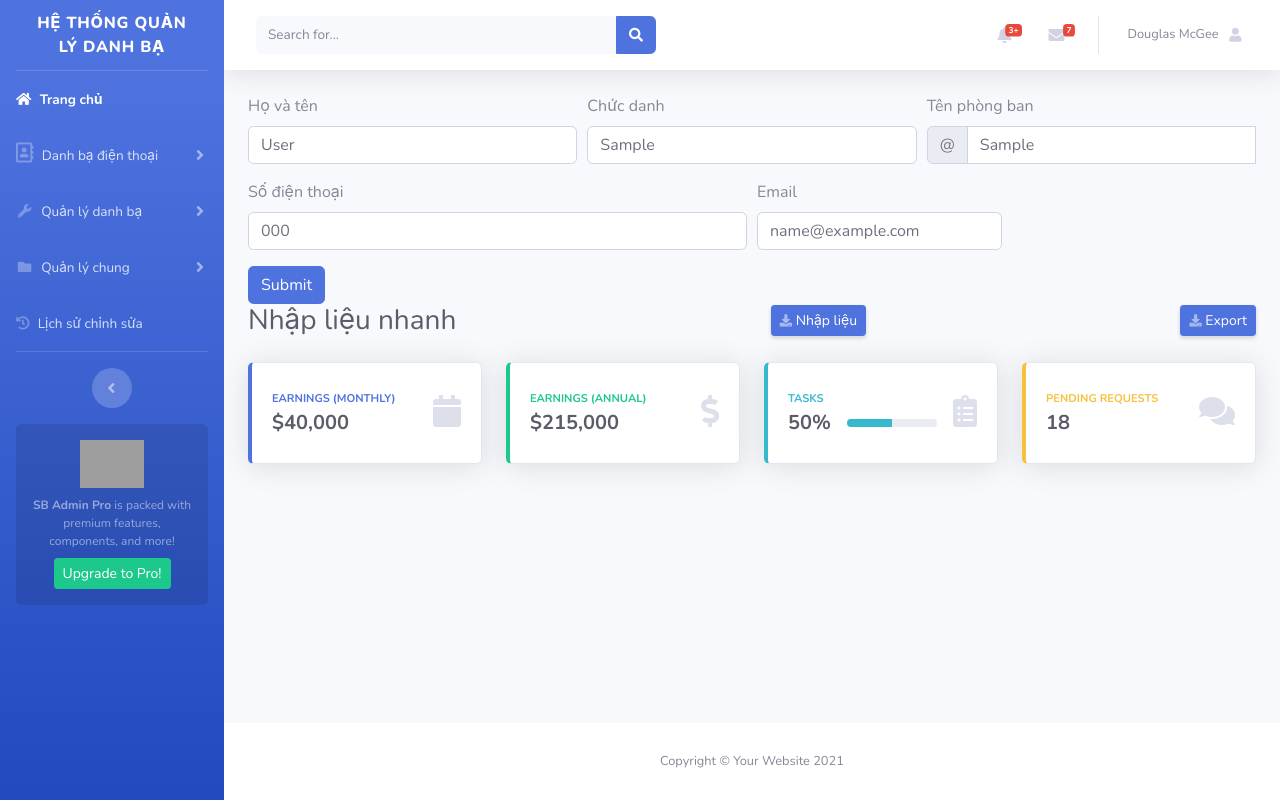
After one commit to hieudinhtrung/hieudtx02, a Django app: page /edit_contact/1 in a window 1280 px wide. The commit adds this page. Run offline with Django 3.2, Linux system fonts and the light colour scheme; tables that the repository leaves empty hold one stand-in row (values such as "Sample post"); some libraries are stand-ins or nearby versions; grey boxes are pictures that could not be loaded.

Commit message:
Edit_delete

```diff
--- /dev/null
+++ b/phonemanage/templates/list_contact/edit_contact.html
@@ -0,0 +1,76 @@
+{% extends 'dashboard/index.html' %}
+{% load static %}
+{% block extend_css %}
+
+<link href="{% static 'vendor/fontawesome-free/css/all.min.css' %}" rel="stylesheet" type="text/css">
+<link
+    href="https://fonts.googleapis.com/css?family=Nunito:200,200i,300,300i,400,400i,600,600i,700,700i,800,800i,900,900i"
+    rel="stylesheet">
+
+<!-- Custom styles for this template -->
+<link href="{% static 'css/sb-admin-2.min.css' %}" rel="stylesheet">
+
+<!-- Custom styles for this page -->
+<link href="{% static 'vendor/datatables/dataTables.bootstrap4.min.css' %}" rel="stylesheet">
+
+{% endblock %}
+
+{% block content_dashboard %}
+<form method="POST" action="{% url 'create_contact' %}"
+class="needs-validation" novalidate>
+    {% csrf_token %}
+    <div class="form-row">
+      <div class="col-md-4 mb-3">
+        <label for="validationTooltip01">Họ và tên</label>
+        <input type="text" class="form-control" name= "hovaten" id="validationTooltip01" placeholder="Your name" value="{{contact.fullname}}" required>
+        <div class="valid-tooltip">
+
+        </div>
+      </div>
+      <div class="col-md-4 mb-3">
+        <label for="validationTooltip02">Chức danh</label>
+        <input type="text" class="form-control" name= "chucdanh" id="validationTooltip02" placeholder="Position" value="{{contact.position}}" required>
+        <div class="valid-tooltip">
+
+        </div>
+      </div>
+      <div class="col-md-4 mb-3">
+        <label for="validationTooltipUsername">Tên phòng ban</label>
+        <div class="input-group">
+          <div class="input-group-prepend">
+            <span class="input-group-text" id="validationTooltipUsernamePrepend">@</span>
+          </div>
+          <input type="text" class="form-control" id="validationTooltipUsername" value="{{contact.department}}" name= "tenphongban" placeholder="department" aria-describedby="validationTooltipUsernamePrepend" required>
+          <div class="invalid-tooltip">
+
+          </div>
+        </div>
+      </div>
+    </div>
+    <div class="form-row">
+      <div class="col-md-6 mb-3">
+        <label for="validationTooltip03">Số điện thoại</label>
+        <input type="text" class="form-control" id="validationTooltip03"  value="{{contact.phone_number}}" name= "sodienthoai" placeholder="Phone number" required>
+        <div class="invalid-tooltip">
+
+        </div>
+      </div>
+      <div class="col-md-3 mb-3">
+        <label for="validationTooltip04">Email</label>
+        <input type="text" class="form-control" id="validationTooltip04" name= "Email" value="{{contact.email}}" placeholder="Email" required>
+        <div class="invalid-tooltip">
+
+        </div>
+      </div>
+    </div>
+    <button class="btn btn-primary" type="submit">Submit</button>
+  </form>
+
+  {% endblock %}
+{% load static %}
+{% block extend_js %}
+<script src="{% static 'vendor/datatables/jquery.dataTables.min.js' %}"></script>
+    <script src="{% static 'vendor/datatables/dataTables.bootstrap4.min.js' %}"></script>
+<script src="{% static 'js/demo/datatables-demo.js' %}"></script>
+
+{% endblock %}
--- a/phonemanage/urls.py
+++ b/phonemanage/urls.py
@@ -6,5 +6,7 @@ urlpatterns = [
     path('dashboard/', views.dashboard, name='dashboard'),
      path("logout/", views.user_logout, name="logout"),
      path('contact/listcontact/', views.listcontact,name= 'listcontact'),
-     path('add_contact/', views.create_contact, name="create_contact")
+     path('add_contact/', views.create_contact, name="create_contact"),
+     path('edit_contact/<int:pk>', views.edit_contact, name="edit_contact"),
+     path('delete_contact/<int:pk>', views.delete_contact, name="delete_contact")
 ]
--- a/phonemanage/views.py
+++ b/phonemanage/views.py
@@ -1,9 +1,9 @@
-from django.shortcuts import render, redirect, HttpResponseRedirect
-from django.contrib.auth import login, authenticate
+from django.shortcuts import render, redirect, HttpResponseRedirect, get_object_or_404
+from django.contrib.auth import login, authenticate, logout
 from django.contrib import messages
 from django.contrib.auth import logout
 from django.contrib.auth.decorators import login_required
-
+from django.forms.models import model_to_dict
 from .models import PhoneInfo
 
 
@@ -52,5 +52,41 @@ def create_contact (request):
         email = data.get("Email","")
         phonenumber=PhoneInfo(fullname=name,email=email,department=department,position=position,phone_number= phonenumber)
         phonenumber.save()
+        return redirect('listcontact')
 
+def edit_contact(request, pk):
+    contact = get_object_or_404(PhoneInfo, pk=pk)
+
+    if request.method == "POST":
+        data = request.POST
+        contact.name = data.get("hovaten","")
+        contact.position = data.get("chucdanh","")
+        contact.department = data.get("tenphongban","")
+        contact.phonenumber = data.get("sodienthoai","")
+        contact.email = data.get("Email","")
+        contact.save()
+
+        messages.success(request, "Create contact successful")
         return redirect('listcontact')
+    # else:
+        # print(model_to_dict(contact))
+        # form = create_contact(model_to_dict(contact))
+
+    context = {"contact": model_to_dict(contact)}
+    return render(request, "list_contact/edit_contact.html", context=context)
+
+def delete_contact(request, pk):
+    contact = get_object_or_404(PhoneInfo,pk=pk)
+    # if request.method == "POST":
+    #     data = request.POST
+    #     contact.name = data.get("hovaten","")
+    #     contact.position = data.get("chucdanh","")
+    #     contact.department = data.get("tenphongban","")
+    #     contact.phonenumber = data.get("sodienthoai","")
+    #     contact.email = data.get("Email","")
+    contact.delete()
+
+
+    messages.success(request, "Delete contact successful")
+
+    return redirect('listcontact')
```
Also changed, not shown: phonemanage/templates/catalogue/contact_confirm_delete.html (added, +37 -0 lines), phonemanage/templates/list_contact/listcontact.html (+20 -2 lines).
